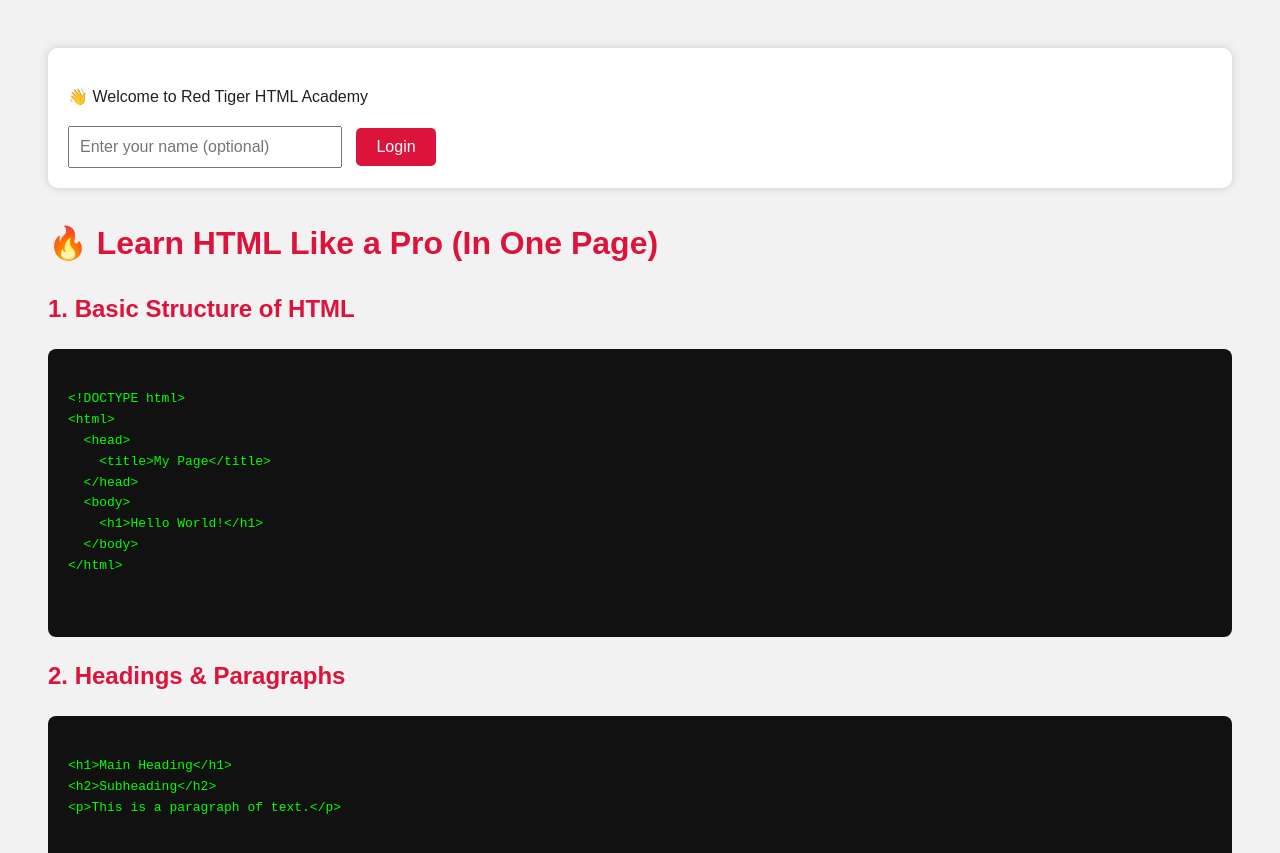
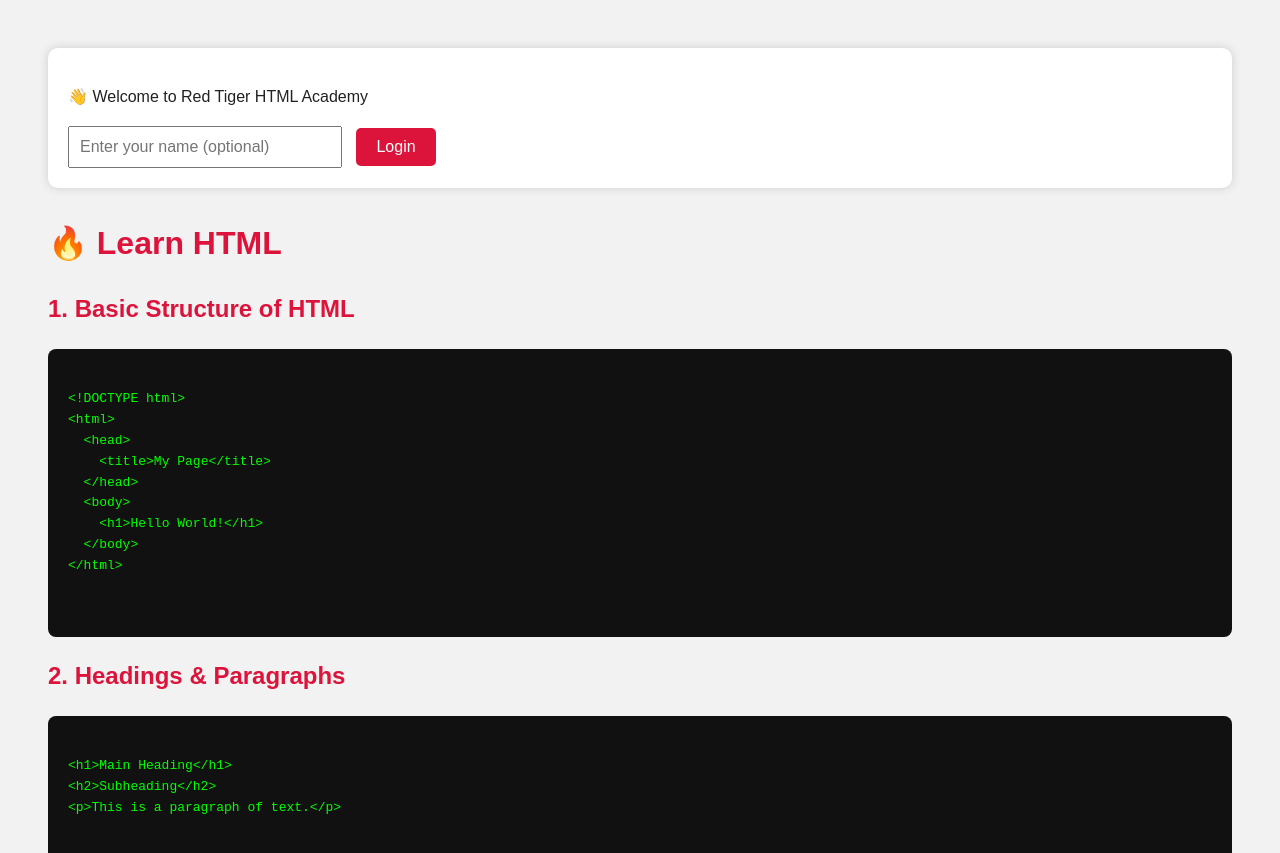
Before and after one commit to athulweb/codeit, a plain HTML site: page index.html in a window 1280 px wide. Shown: the top 853 px of the page. Drawn offline with Linux system fonts and the light colour scheme.

Commit message:
Update index.html

```diff
--- a/index.html
+++ b/index.html
@@ -69,7 +69,7 @@
     <button onclick="login()">Login</button>
   </div>
 
-  <h1>🔥 Learn HTML Like a Pro (In One Page)</h1>
+  <h1>🔥 Learn HTML</h1>
 
   <h2>1. Basic Structure of HTML</h2>
   <pre><code>
```
